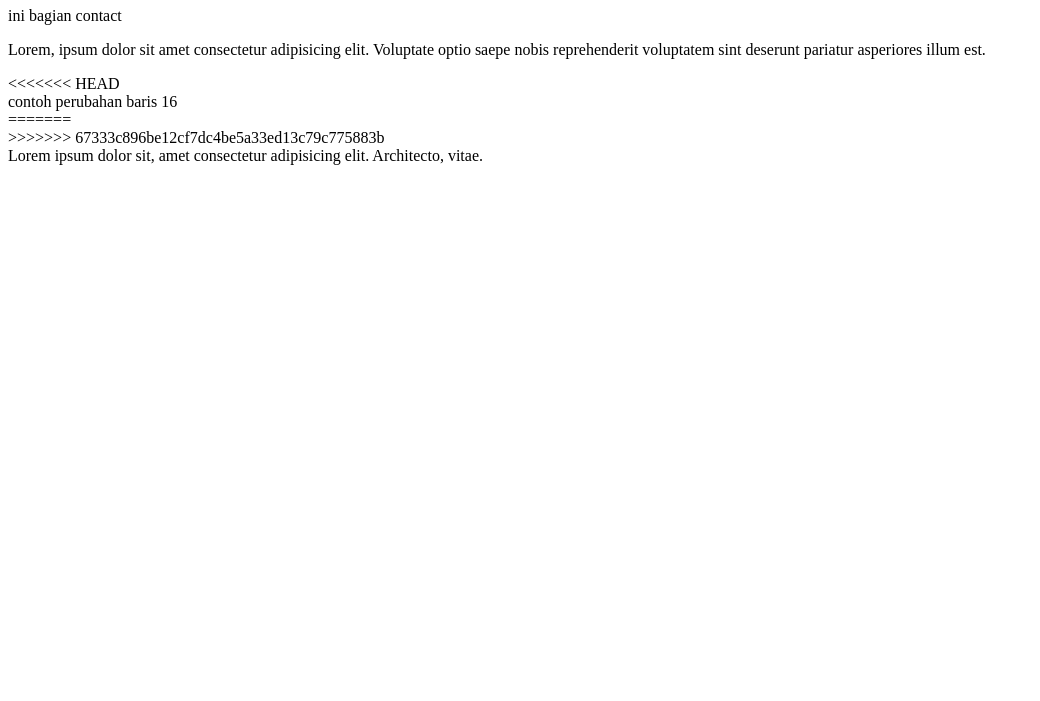
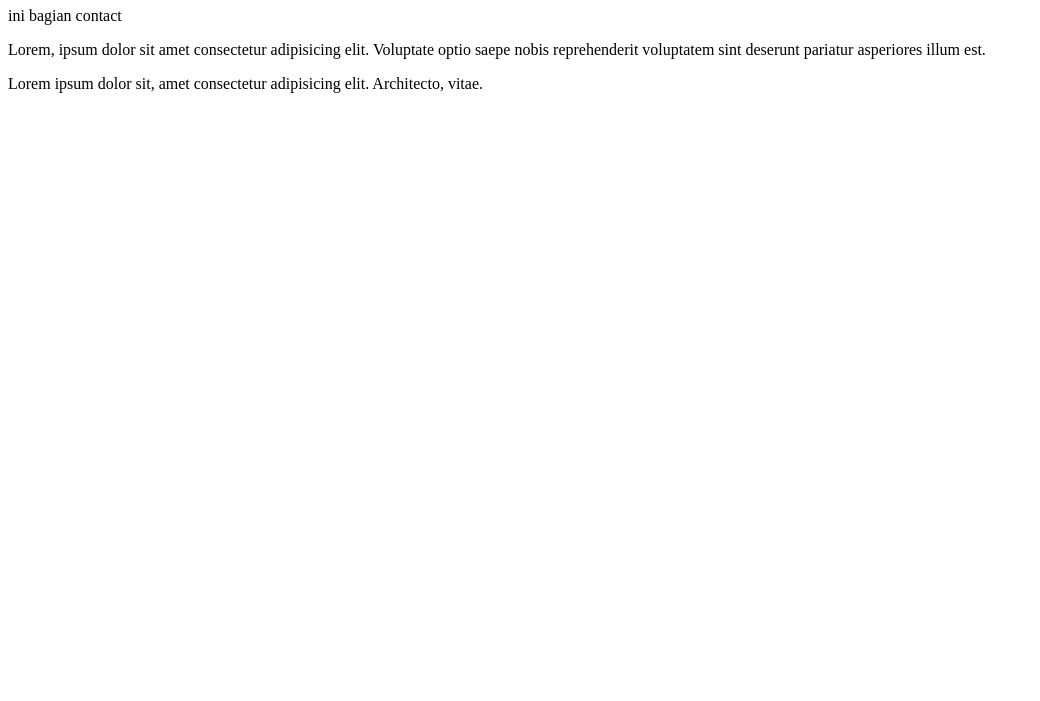
Before and after one commit to MarcelloNB/LearnBasicGit, a plain HTML site: page company profile/contact-us.html in a window 1280 px wide. Shown: the part 99-800 px from the top of the page, without its empty margins (0-1040 px from the left). Drawn offline with Linux system fonts and the light colour scheme.

Commit message:
menambahkan tag

```diff
--- a/company profile/contact-us.html
+++ b/company profile/contact-us.html
@@ -13,11 +13,7 @@
     <div>ini bagian contact</div>
     <p>Lorem, ipsum dolor sit amet consectetur adipisicing elit. Voluptate optio saepe nobis reprehenderit voluptatem sint deserunt pariatur asperiores illum est.</p>
     <a href="https://youtube.com/shorts/APnXTj5FB6Q?si=OAoyJpFj9ek-uIb9"></a>
-<<<<<<< HEAD
-    <div>contoh perubahan baris 16</div>
-=======
     <form action=""></form>
->>>>>>> 67333c896be12cf7dc4be5a33ed13c79c775883b
     <footer> Lorem ipsum dolor sit, amet consectetur adipisicing elit. Architecto, vitae.</footer>
 </body>
 </html>
```
